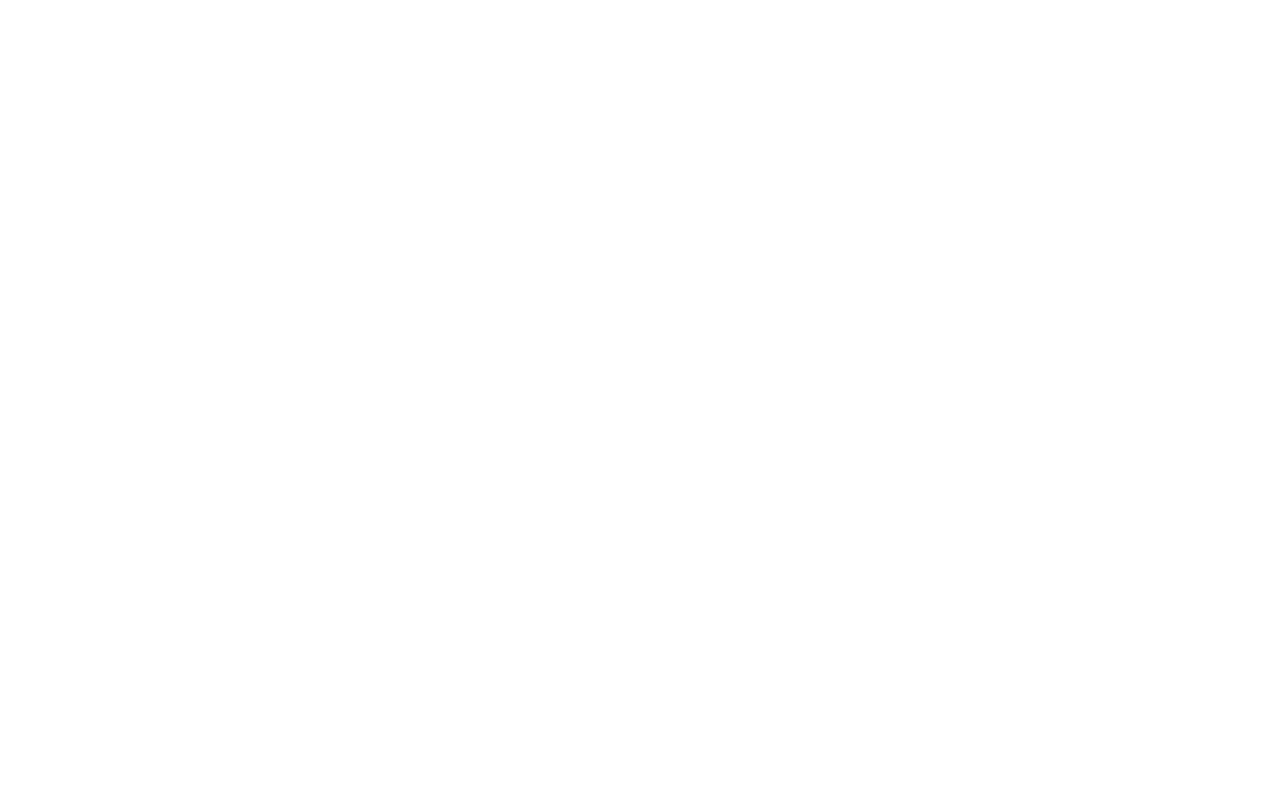
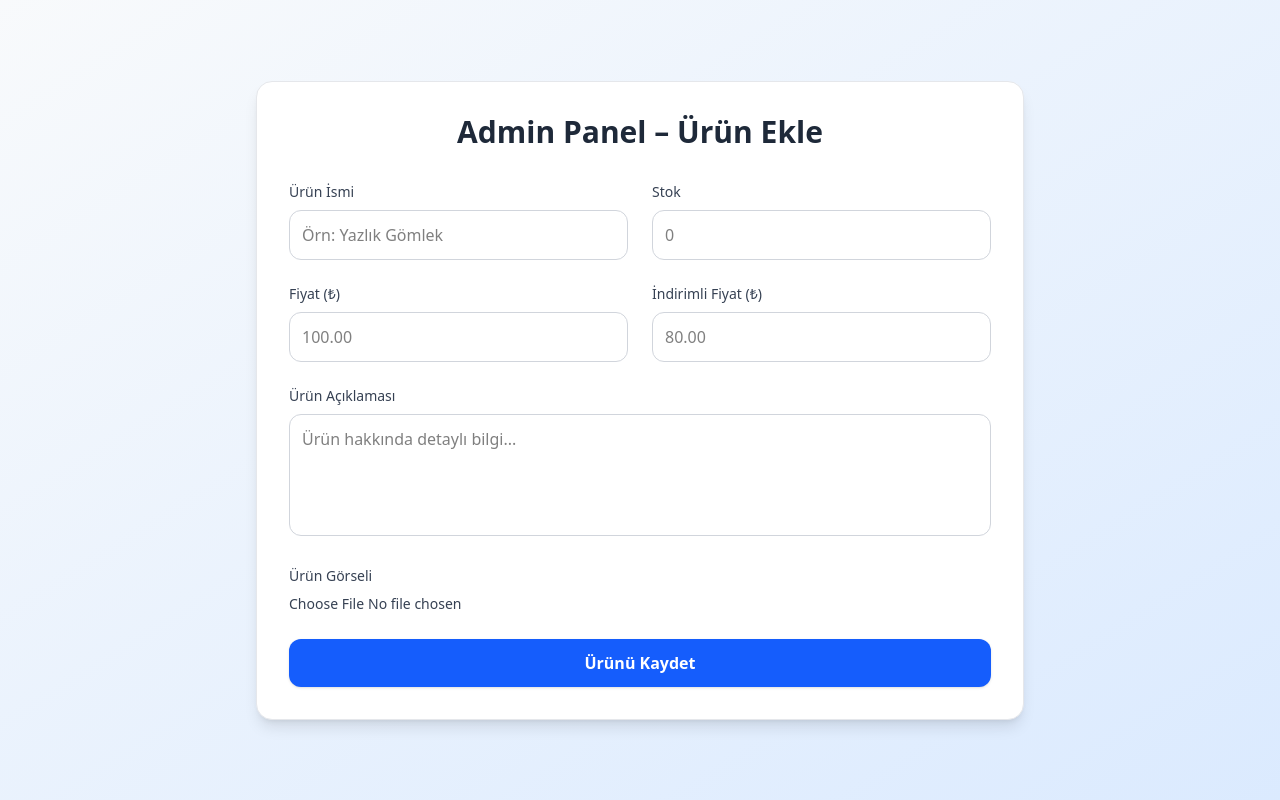
Before and after one commit to papikha/MidyatExpress, a React (Vite) app: page /Panel in a window 1280 px wide. Before the commit this address had no page. Built offline with nearby package versions, Linux system fonts and the light colour scheme.

Commit message:
admin paneli

```diff
--- a/app.mjs
+++ b/app.mjs
@@ -2,12 +2,14 @@ import "dotenv/config";
 import express from "express";
 import HomeRouter from "./src/routers/Home.mjs"
 import RegisterRouter from "./src/routers/register.mjs"
+import RegisterRouter from "./src/routers/Panel.mjs"
 
 const app = express();
 app.use(express.json());
 
 app.use("/api/products", HomeRouter);
 app.use("/api/register", RegisterRouter);
+app.use("/api/panel", PanelRouter);
 
 const port = process.env.PORT || 8000;
 
--- a/src/App.tsx
+++ b/src/App.tsx
@@ -5,6 +5,7 @@ import Login from "./Components/Login";
 import Register from "./Components/Register";
 import Confirm from "./pages/Confirm"
 import Profilim from "./pages/Profilim";
+import AdminPanel from "./pages/AdminPanel";
 
 function App() {
   return (
@@ -15,6 +16,7 @@ function App() {
         <Route path="/Giriş" element={<Login/>} />
         <Route path="/Onay" element={<Confirm/>} />
         <Route path="/Profilim" element={<Profilim/>} />
+        <Route path="/Panel" element={<AdminPanel/>} />
       </Routes>
     </div>
   );
--- a/src/Components/Register.tsx
+++ b/src/Components/Register.tsx
@@ -4,7 +4,6 @@ import { FaEye, FaEyeSlash } from "react-icons/fa";
 import { useFormik } from "formik";
 import { regSchema } from "../schemas/RegSchema";
 import setTypeState from "../hooks/SetTypeState";
-import { supabase } from "../../supabaseClient";
 import axios from "axios";
 
 interface RegisterValues {
@@ -26,7 +25,7 @@ const submit = async (values: RegisterValues) => {
   setErrorMessage("");
 
   try {
-    const response = await axios.post("/api/register", {
+    await axios.post("/api/register", {
       user_name: values.userName,
       email: values.email,
       password: values.password,
--- /dev/null
+++ b/src/pages/AdminPanel.tsx
@@ -0,0 +1,244 @@
+import React, { useState } from "react";
+import { useFormik } from "formik";
+import { panelSchema } from "../schemas/Panelschema";
+import { supabase } from "../../supabaseClient";
+
+export default function AdminPanel() {
+  const [preview, setPreview] = useState<string | null>(null);
+  const [file, setFile] = useState<File | null>(null);
+  const [loading, setLoading] = useState(false);
+
+  //Supabase yükleme
+  async function uploadImage(file: File) {
+    const fileName = `${Date.now()}_${file.name}`;
+    const { error } = await supabase.storage
+      .from("product_images")
+      .upload(fileName, file);
+
+    if (error) throw error;
+
+    const { data } = supabase.storage
+      .from("product_images")
+      .getPublicUrl(fileName);
+
+    return data.publicUrl;
+  }
+
+  // Ürün DB kaydetme
+  async function saveProduct(values: any, imgUrl: string) {
+    const { error } = await supabase.from("products").insert([
+      {
+        name: values.name,
+        price: values.price,
+        salePrice: values.salePrice || null,
+        description: values.description,
+        stock: values.stock,
+        img_url: imgUrl,
+      },
+    ]);
+
+    if (error) throw error;
+  }
+
+  const formik = useFormik({
+    initialValues: {
+      name: "",
+      price: "",
+      salePrice: "",
+      description: "",
+      stock: "",
+    },
+    validationSchema: panelSchema,
+    onSubmit: async (values, { resetForm }) => {
+      if (!file) {
+        alert("Lütfen ürün görseli yükleyin!");
+        return;
+      }
+
+      try {
+        setLoading(true);
+        const imgUrl = await uploadImage(file);
+        await saveProduct(values, imgUrl);
+        alert("Ürün başarıyla kaydedildi!");
+        resetForm();
+        setFile(null);
+        setPreview(null);
+      } catch (err: any) {
+        console.error(err);
+        alert("Hata: " + err.message);
+      } finally {
+        setLoading(false);
+      }
+    },
+  });
+
+  //Görsel seçimi
+  const handleFileChange = (e: React.ChangeEvent<HTMLInputElement>) => {
+    const selected = e.target.files?.[0];
+    if (!selected) return;
+
+    const validTypes = ["image/png", "image/jpeg", "image/webp"];
+    if (!validTypes.includes(selected.type)) {
+      alert("Sadece PNG, JPEG veya WEBP dosyaları kabul edilir.");
+      return;
+    }
+    if (selected.size > 5 * 1024 * 1024) {
+      alert("Dosya boyutu 5MB'ı aşmamalıdır.");
+      return;
+    }
+
+    setFile(selected);
+    setPreview(URL.createObjectURL(selected));
+  };
+
+  return (
+    <div className="min-h-screen flex items-center justify-center bg-gradient-to-br from-slate-50 to-blue-100 p-6">
+      <div className="w-full max-w-3xl bg-white p-8 rounded-2xl shadow-lg border border-gray-200">
+        <h1 className="text-3xl font-semibold text-gray-800 mb-8 text-center">
+          Admin Panel – Ürün Ekle
+        </h1>
+
+        <form onSubmit={formik.handleSubmit} className="space-y-6">
+
+          <div className="grid grid-cols-1 md:grid-cols-2 gap-6">
+            <div>
+              <label className="block text-sm font-medium text-gray-700">
+                Ürün İsmi
+              </label>
+              <input
+                type="text"
+                name="name"
+                value={formik.values.name}
+                onChange={formik.handleChange}
+                onBlur={formik.handleBlur}
+                className="mt-2 w-full p-3 border border-gray-300 rounded-xl focus:ring-2 focus:ring-blue-500 outline-none"
+                placeholder="Örn: Yazlık Gömlek"
+              />
+              {formik.touched.name && formik.errors.name && (
+                <p className="text-red-600 text-sm mt-1">
+                  {formik.errors.name}
+                </p>
+              )}
+            </div>
+
+            <div>
+              <label className="block text-sm font-medium text-gray-700">
+                Stok
+              </label>
+              <input
+                type="number"
+                name="stock"
+                value={formik.values.stock}
+                onChange={formik.handleChange}
+                onBlur={formik.handleBlur}
+                className="mt-2 w-full p-3 border border-gray-300 rounded-xl focus:ring-2 focus:ring-blue-500 outline-none"
+                placeholder="0"
+              />
+              {formik.touched.stock && formik.errors.stock && (
+                <p className="text-red-600 text-sm mt-1">
+                  {formik.errors.stock}
+                </p>
+              )}
+            </div>
+          </div>
+
+          <div className="grid grid-cols-1 md:grid-cols-2 gap-6">
+            <div>
+              <label className="block text-sm font-medium text-gray-700">
+                Fiyat (₺)
+              </label>
+              <input
+                type="number"
+                name="price"
+                value={formik.values.price}
+                onChange={formik.handleChange}
+                onBlur={formik.handleBlur}
+                className="mt-2 w-full p-3 border border-gray-300 rounded-xl focus:ring-2 focus:ring-blue-500 outline-none"
+                placeholder="100.00"
+              />
+              {formik.touched.price && formik.errors.price && (
+                <p className="text-red-600 text-sm mt-1">
+                  {formik.errors.price}
+                </p>
+              )}
+            </div>
+
+            <div>
+              <label className="block text-sm font-medium text-gray-700">
+                İndirimli Fiyat (₺)
+              </label>
+              <input
+                type="number"
+                name="salePrice"
+                value={formik.values.salePrice}
+                onChange={formik.handleChange}
+                onBlur={formik.handleBlur}
+                className="mt-2 w-full p-3 border border-gray-300 rounded-xl focus:ring-2 focus:ring-blue-500 outline-none"
+                placeholder="80.00"
+              />
+              {formik.touched.salePrice && formik.errors.salePrice && (
+                <p className="text-red-600 text-sm mt-1">
+                  {formik.errors.salePrice}
+                </p>
+              )}
+            </div>
+          </div>
+
+          <div>
+            <label className="block text-sm font-medium text-gray-700">
+              Ürün Açıklaması
+            </label>
+            <textarea
+              name="description"
+              value={formik.values.description}
+              onChange={formik.handleChange}
+              onBlur={formik.handleBlur}
+              rows={4}
+              placeholder="Ürün hakkında detaylı bilgi..."
+              className="mt-2 w-full p-3 border border-gray-300 rounded-xl focus:ring-2 focus:ring-blue-500 outline-none resize-none"
+            ></textarea>
+            {formik.touched.description && formik.errors.description && (
+              <p className="text-red-600 text-sm mt-1">
+                {formik.errors.description}
+              </p>
+            )}
+          </div>
+
+          {/* Görsel Yükleme */}
+          <div>
+            <label className="block text-sm font-medium text-gray-700">
+              Ürün Görseli
+            </label>
+            <input
+              type="file"
+              accept="image/png,image/jpeg,image/webp"
+              onChange={handleFileChange}
+              className="mt-2 text-sm text-gray-700"
+            />
+            {preview && (
+              <div className="mt-4 w-40 h-40 rounded-xl overflow-hidden border-2 border-gray-200 shadow">
+                <img
+                  src={preview}
+                  alt="Ürün önizleme"
+                  className="w-full h-full object-cover"
+                />
+              </div>
+            )}
+          </div>
+
+          <button
+            type="submit"
+            disabled={loading}
+            className={`w-full py-3 text-white font-semibold rounded-xl shadow transition ${
+              loading
+                ? "bg-blue-400 cursor-not-allowed"
+                : "bg-blue-600 hover:bg-blue-700"
+            }`}
+          >
+            {loading ? "Yükleniyor..." : "Ürünü Kaydet"}
+          </button>
+        </form>
+      </div>
+    </div>
+  );
+}
--- a/src/pages/Profilim.tsx
+++ b/src/pages/Profilim.tsx
@@ -1,5 +1,3 @@
-import React from 'react'
-
 function Profilim() {
   return (
     <div>
--- /dev/null
+++ b/src/schemas/Panelschema.tsx
@@ -0,0 +1,21 @@
+import * as Yup from "yup";
+
+export const panelSchema = Yup.object({
+    name: Yup.string().required("Ürün ismi zorunludur."),
+    price: Yup.number()
+      .typeError("Geçerli bir fiyat giriniz.")
+      .positive("Fiyat 0'dan büyük olmalıdır.")
+      .required("Fiyat zorunludur."),
+    salePrice: Yup.number()
+      .typeError("Geçerli bir indirimli fiyat giriniz.")
+      .positive("İndirimli fiyat 0'dan büyük olmalıdır.")
+      .notRequired(),
+    description: Yup.string()
+      .required("Ürün açıklaması zorunludur.")
+      .min(10, "Açıklama en az 10 karakter olmalı."),
+    stock: Yup.number()
+      .typeError("Geçerli bir stok miktarı giriniz.")
+      .integer("Stok tam sayı olmalıdır.")
+      .min(0, "Stok negatif olamaz.")
+      .required("Stok zorunludur."),
+  });
```
